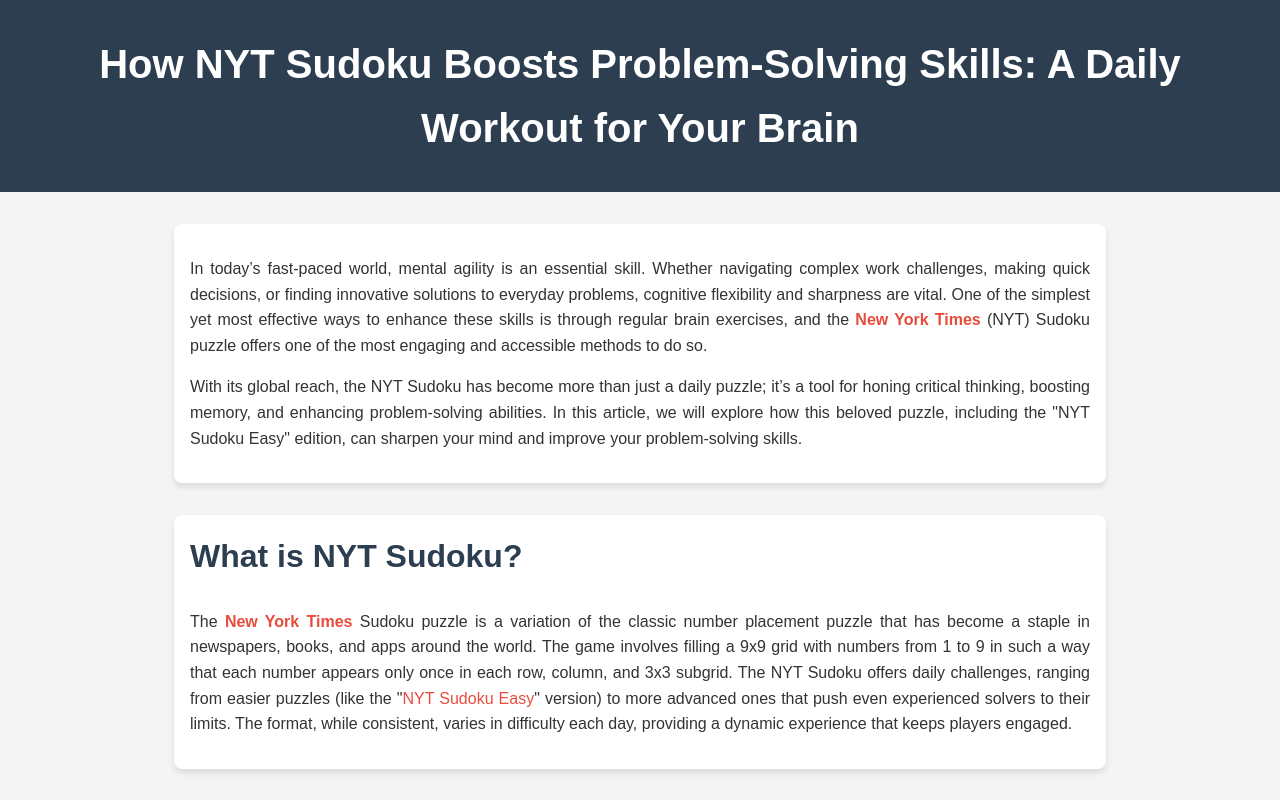
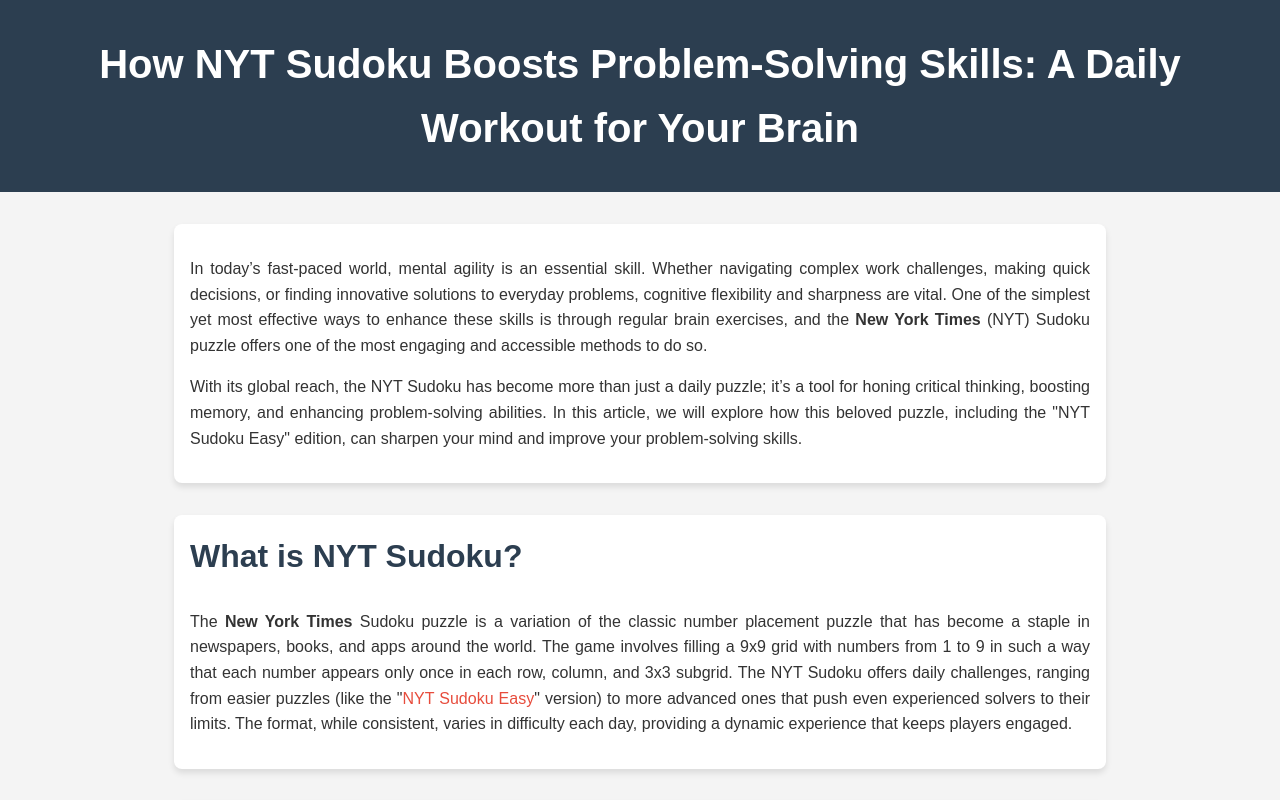
Before and after one commit to roberthinsom/NYT-Sudoku-Easy-vercel, a plain HTML site: page index.html in a window 1280 px wide. Shown: the top 800 px of the page. Drawn offline with Linux system fonts and the light colour scheme.

Commit message:
Update index.html

```diff
--- a/index.html
+++ b/index.html
@@ -54,8 +54,7 @@
         }
 
         p strong {
-            font-weight: bold;
-            color: #e74c3c;
+
         }
 
         section ul {
```
